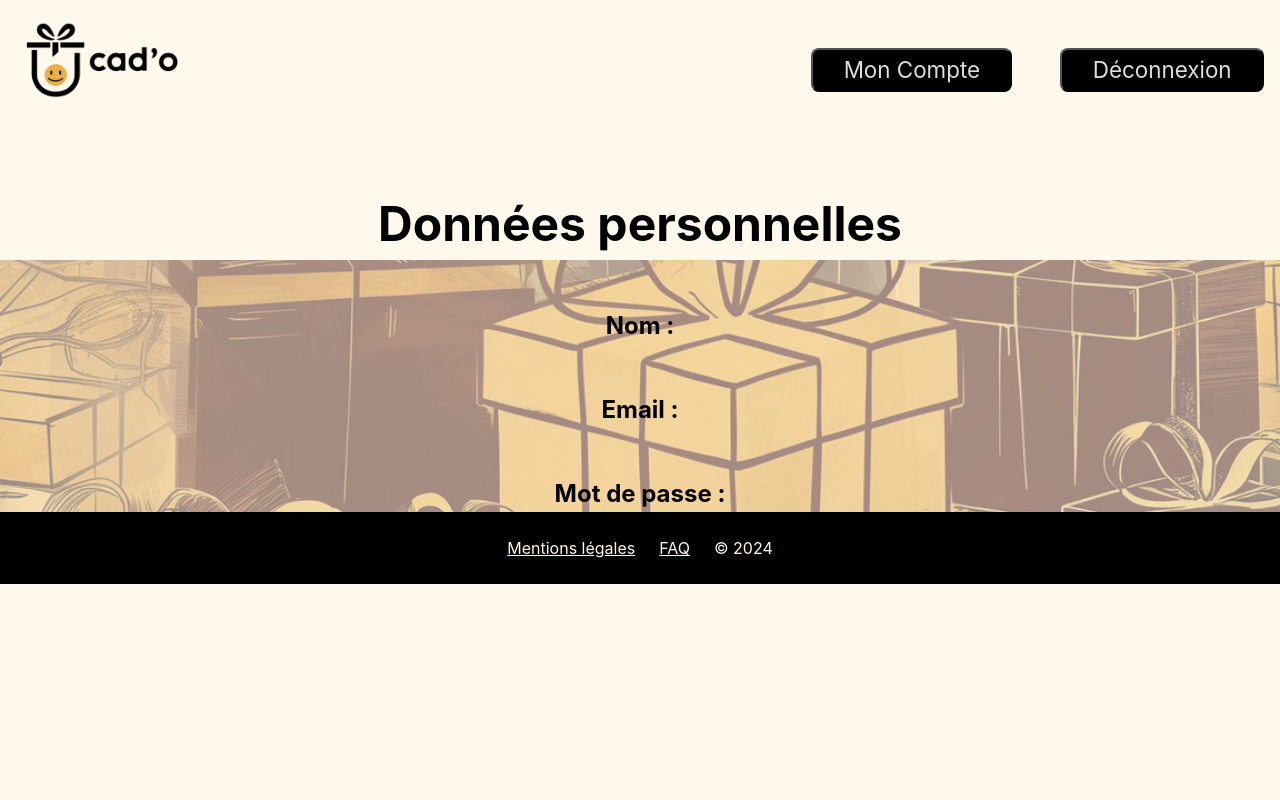
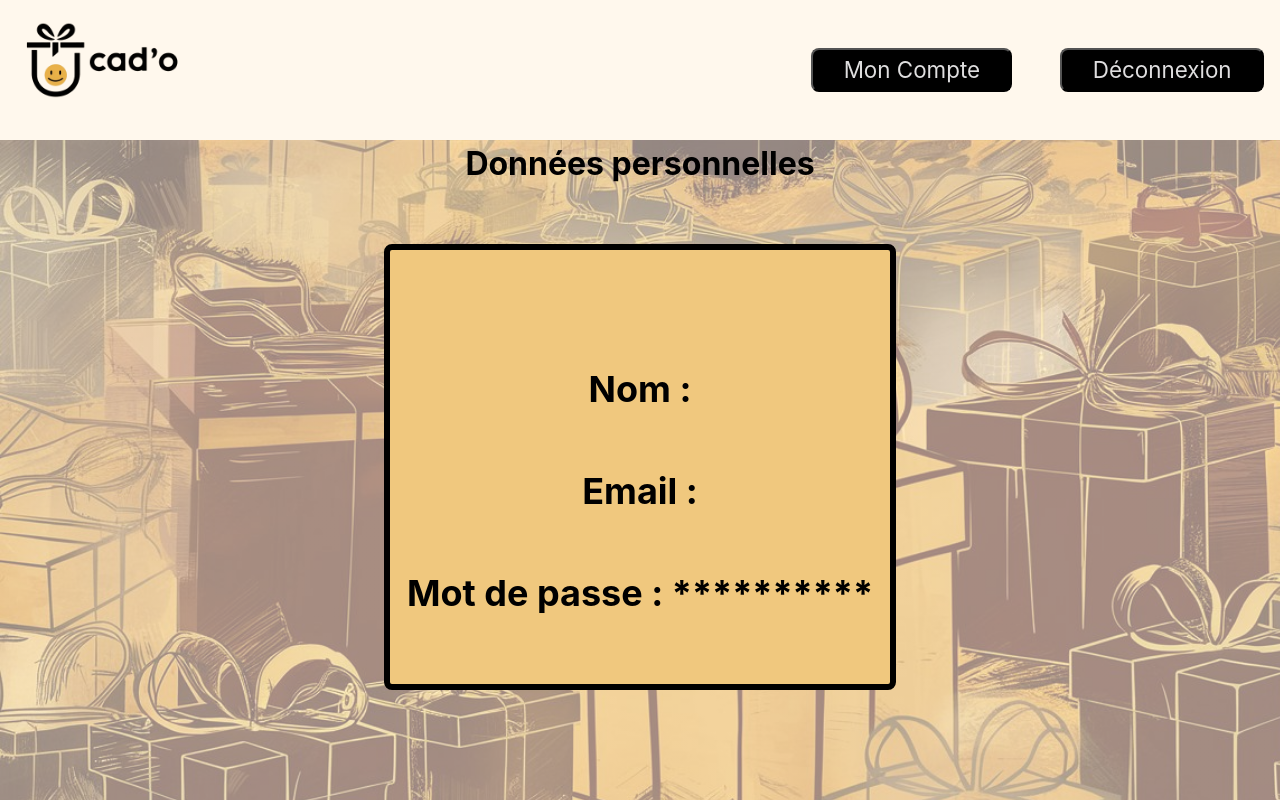
Before and after one commit to yanis-lannabi/cado-front, a React (Vite) app: page /mes-donnees-personnelles in a window 1280 px wide. Shown: the top 800 px of the page. Built offline with nearby package versions, Linux system fonts and the light colour scheme; no server answers; sample sign-in values are in the browser's storage.

Commit message:
adding classNames to tsx files

```diff
--- a/src/components/Pages/MyEvents/MyEvents.tsx
+++ b/src/components/Pages/MyEvents/MyEvents.tsx
@@ -1,13 +1,6 @@
 import './MyEvents.scss';
 import { useNavigate } from 'react-router-dom';
 import { useState, useEffect } from 'react';
-
-// interface Event {
-//   id: number;
-//   name: string;
-//   date: string;
-//   // Autres données ?
-// }
 
 function MyEvent({ user }) {
   const [selectedEvent, setSelectedEvent] = useState(null);
@@ -15,20 +8,21 @@ function MyEvent({ user }) {
   const navigate = useNavigate();
 
   const handleEventClick = (event: any) => {
+    if (selectedEvent === event) {
+      setSelectedEvent(null);
+    } else {
       setSelectedEvent(event);
+    }
   };
 
   const fetchEvents = async () => {
     try {
       const response = await fetch('https://cado.zapto.org/me', {
-        // à vérifier pour fetch les bonnes données des événements
         method: 'GET',
         credentials: 'include',
       });
       const data = await response.json();
-      console.log(data);
       setEvents(data.events);
-      console.log(data);
     } catch (error) {
       console.error('Erreur lors du chargement des événements:', error);
     }
@@ -39,39 +33,40 @@ function MyEvent({ user }) {
   }, [user]);
 
   return (
-    <div className="WebsiteName">
+    <div className="MyEvents">
       <header className="Website__Title">
-        <h1>Mes évènements</h1>
+        <h1 className="MyEvents__h1">Mes évènements</h1>
       </header>
       <div className="MyEvent">
         {events.map((event: { name: string }, index) => (
-          <button
-            key={index}
-            type="button"
-            onClick={() => handleEventClick(event)}
-          >
+          <div key={index}>
+            <div className="MyEvents__container">
+              <button type="button" onClick={() => handleEventClick(event)}>
                 {event.name}
               </button>
-        ))}
-
-        {selectedEvent && (
-          <div>
-            <h2>{(selectedEvent as any).name}</h2>
-            <p>{(selectedEvent as any).date}</p>
-            <h3>Participants:</h3>
-            <ul>
+            </div>
+            {selectedEvent === event && (
+              <div className="MyEvent__Details">
+                <h2 className="MyEvent__Title">
+                  {(selectedEvent as any).name.toUpperCase()}
+                </h2>
+                <h3 className="MyEvent__Date">Date :</h3>
+                <p className="MyEvents__p">{(selectedEvent as any).date}</p>
+                <h3 className="MyEvent__h3">Participants :</h3>
+                <ul className="MyEvent__Participants-List">
                   {selectedEvent.participants.map(
                     (participant: any, index: any) => (
-                  <li key={index}>
-                    {participant.name} - {participant.email}
+                      <li className="MyEvent__Participant" key={index}>
+                        {participant.name} - ({participant.email})
                       </li>
                     )
                   )}
                 </ul>
               </div>
             )}
+          </div>
+        ))}
 
-        <h2>Nouvel événement</h2>
         <button
           type="button"
           className="account-creation-button"
@@ -84,5 +79,4 @@ function MyEvent({ user }) {
   );
 }
 
-// là où on récupère les events, il faut des propriétés name et details
 export default MyEvent;
--- a/src/components/Pages/PersonalData/PersonalData.tsx
+++ b/src/components/Pages/PersonalData/PersonalData.tsx
@@ -33,21 +33,25 @@ const PersonalData = () => {
     fetchUserData();
   }, []);
 
+  const hidePassword = () => {
+    return '*'.repeat(10);
+  };
+
   return (
-    <div className="WebsiteName">
-      <header className="PersonalData__Title">
-        <h1>Données personnelles</h1>
+    <div className="PersonalData">
+      <header>
+        <h1 className='PersonalData__h1'>Données personnelles</h1>
       </header>
-      <div className="PersonalData">
+      <div className="PersonalData__details">
         <div>
-          <h2>
+          <h2 className='PersonalData__item'>
             <strong>Nom :</strong> {userData.name}
           </h2>
-          <h2>
+          <h2 className='PersonalData__item'>
             <strong>Email :</strong> {userData.email}
           </h2>
-          <h2>
-            <strong>Mot de passe :</strong> {userData.password}
+          <h2 className='PersonalData__item'>
+            <strong>Mot de passe :</strong> {hidePassword()}
           </h2>
         </div>
         {/* <button onClick={handleSave}>Enregistrer</button>
@@ -57,8 +61,6 @@ const PersonalData = () => {
       </div>
     </div>
   );
-
 };
 
-
 export default PersonalData;
--- a/src/components/Pages/SignUp/SignUp.tsx
+++ b/src/components/Pages/SignUp/SignUp.tsx
@@ -55,7 +55,7 @@ function SignUp() {
         <h2 className="Website__h2">Inscription</h2>
         <form onSubmit={handleSubmit}>
           <label htmlFor="name" className="Input">
-            Nom:
+            Nom :
           </label>
           <input
             className="SignUp__name"
@@ -66,7 +66,7 @@ function SignUp() {
             onChange={(e) => setName(e.target.value)}
           />
           <label htmlFor="email" className="Input">
-            Email:
+            Email :
           </label>
           <input
             className="SignUp__email"
@@ -77,7 +77,7 @@ function SignUp() {
             onChange={(e) => setEmail(e.target.value)}
           />
 
-          <label htmlFor="password">Mot de passe:</label>
+          <label htmlFor="password" className="Input">Mot de passe :</label>
 
           <input
             className="SignUp__password"
```
Lines whose indentation alone changed are shown as unchanged.
